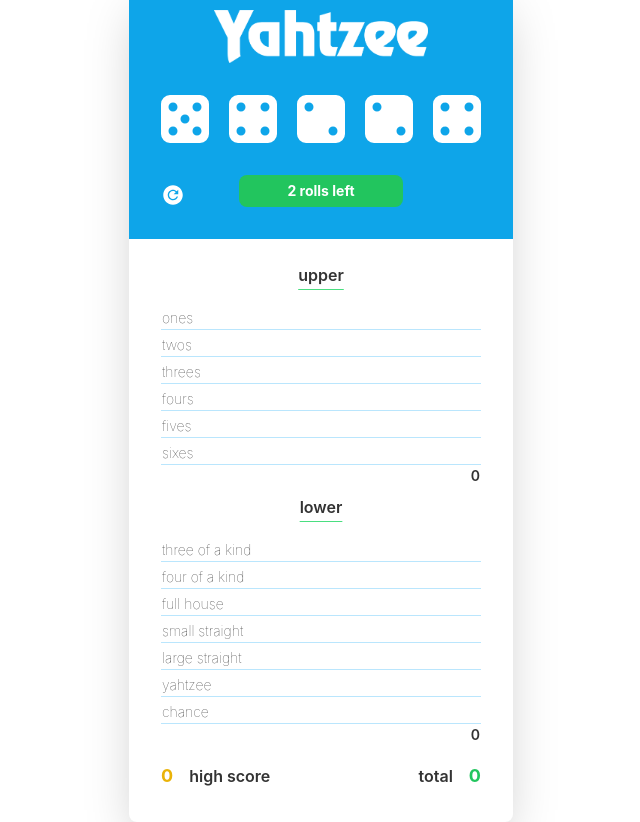
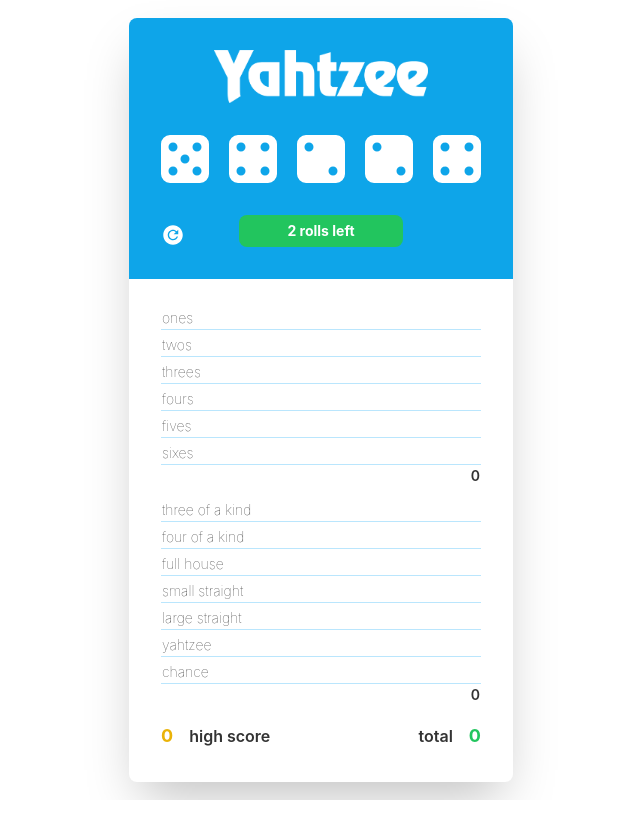
Before and after one commit to neopythe/yahtzee, a React (Vite) app: page / in a window 1280 px wide. Shown: the whole page, without its empty margins (319-959 px from the left). After the commit the page ends 800 px from the top, so only its background shows below. Built offline with nearby package versions, Linux system fonts and the light colour scheme.

Commit message:
remove ScoreTable headings

```diff
--- a/src/ScoreTable.jsx
+++ b/src/ScoreTable.jsx
@@ -52,9 +52,6 @@
     return (
       <div className="card-body w-full -mt-2">
         <section>
-          <h2 className="font-semibold mb-4 underline underline-offset-[8px] decoration-green-400">
-            upper
-          </h2>
           <table cellSpacing="0" className="w-full text-sm lowercase">
             <tbody className="scoreTable">
               <RuleRow
@@ -98,9 +95,6 @@
           </table>
         </section>
         <section>
-          <h2 className="font-semibold mb-4 underline underline-offset-[8px] decoration-green-400">
-            lower
-          </h2>
           <table cellSpacing="0" className="w-full text-sm lowercase">
             <tbody className="scoreTable">
               <RuleRow
```
